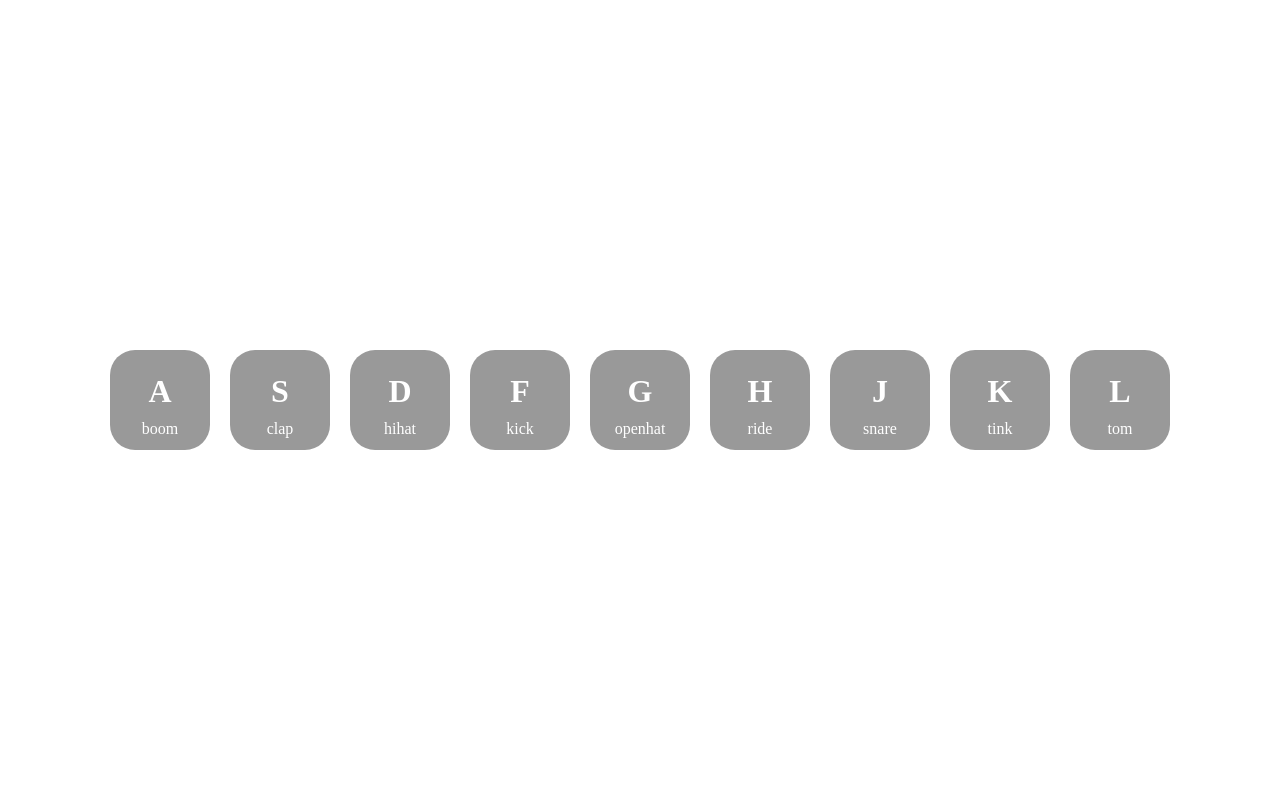
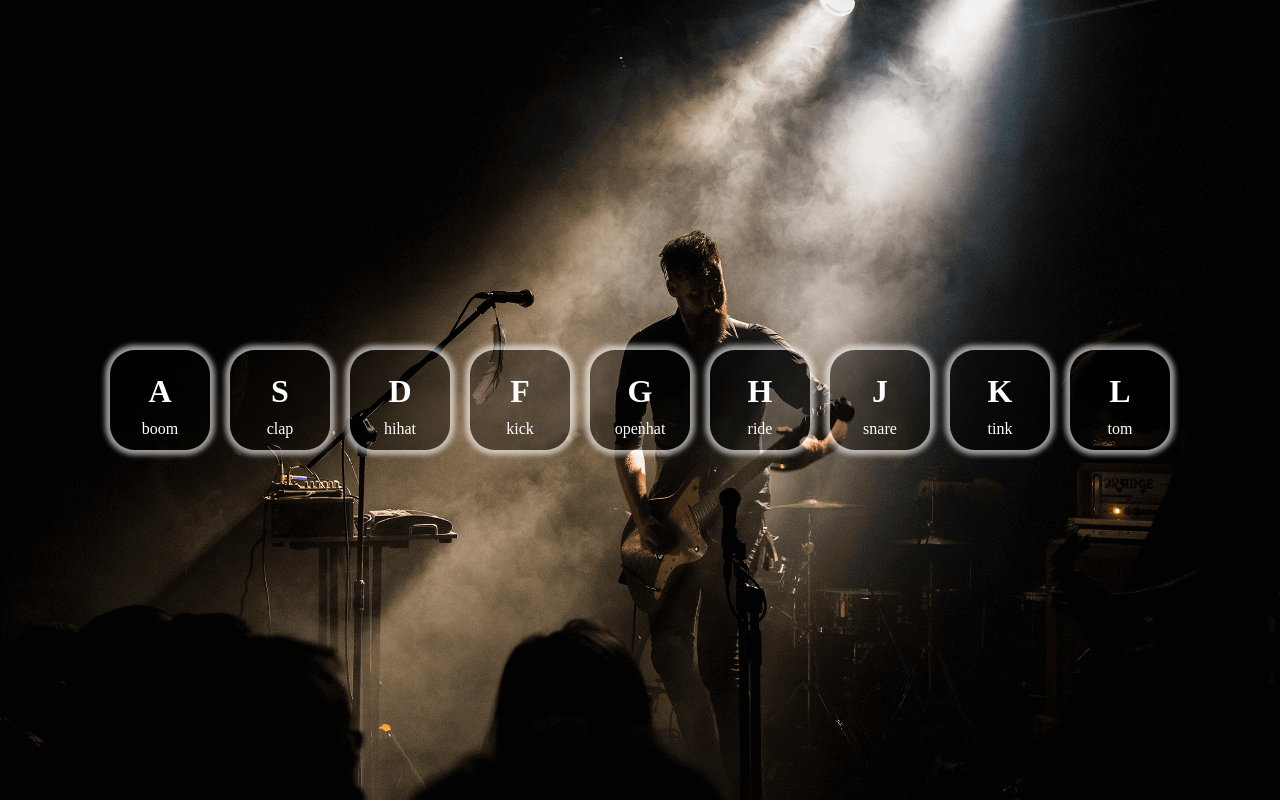
Before and after one commit to bcechmann/JS30_1, a website: page index.html in a window 1280 px wide. Drawn offline with Linux system fonts and the light colour scheme; the site is published under a folder, as on GitHub Pages, so addresses that start at the root find nothing.

Commit message:
Fix background

```diff
--- a/sass/style.scss
+++ b/sass/style.scss
@@ -6,7 +6,7 @@
 
 .music-box {
     height: 100vh;
-    background-image: url('/css/pic/rock-concert-smoke-light-78521.png');
+    background-image: url('pic/rock-concert-smoke-light-78521.png');
     background-position: center;
     background-repeat: no-repeat;
     background-size: cover;
```
Also changed, not shown: css/style.css, 1 other file.
